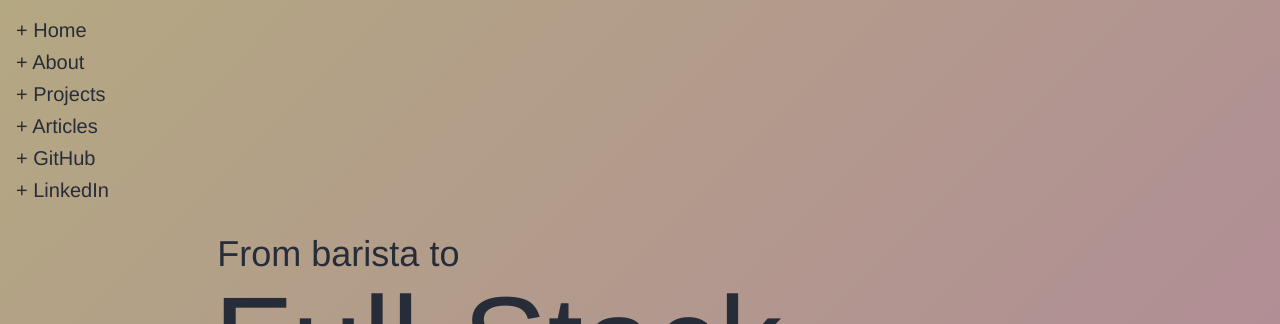
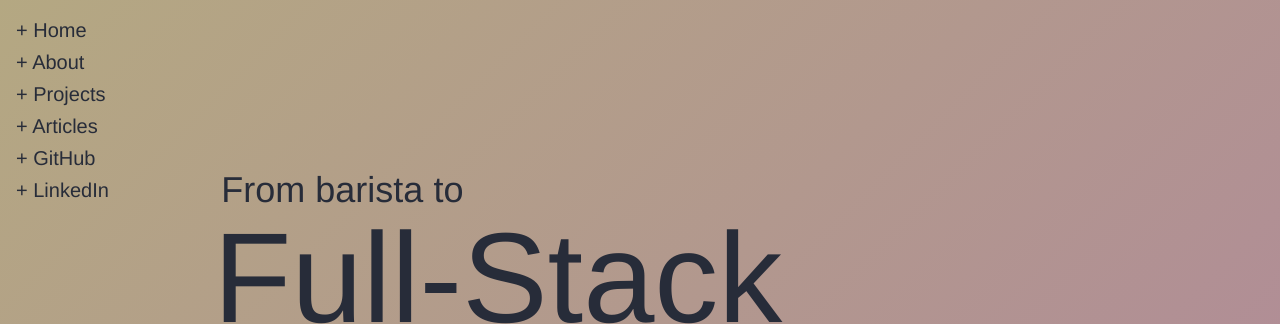
Before and after one commit to samanthacabrera/portfolio, a React (Vite) app: page / in a window 1280 px wide. Shown: the top 324 px of the page. Built offline with nearby package versions, Linux system fonts and the light colour scheme; no server answers.

Commit message:
centered text on small devices

```diff
--- a/src/pages/homepage/Blog.jsx
+++ b/src/pages/homepage/Blog.jsx
@@ -49,7 +49,7 @@ function Blog() {
 
     return (
         <FadeInSection>
-            <div id="blog" className="container space-y-10 md:space-y-20">
+            <div id="blog" className="container space-y-10 sm:space-y-20 text-center sm:text-left">
                 <h2 className="sub-heading">Articles</h2>
                 <p>Here, you'll find my collection of articles ranging from tutorials to histories of various technologies.</p>
                 {displayBlogs()}
--- a/src/pages/homepage/Hero.jsx
+++ b/src/pages/homepage/Hero.jsx
@@ -1,18 +1,17 @@
 import React from "react";
-
 
 function Hero() {
   return (
-    <div className="flex flex-col justify-center w-screen h-screen space-y-1 overflow-wrap">
-
-      <p className="text-2xl sm:text-4xl pl-1">From <span className="hover:text-slate-100 hover:text-opacity-50 duration-500">barista</span> to</p>
+    <div className="flex flex-col justify-center items-center md:items-start w-full h-screen space-y-1 text-center sm:text-left">
+      <p className="text-2xl sm:text-4xl pl-2">
+        From <span className="hover:text-slate-100 hover:text-opacity-50 duration-500">barista</span> to
+      </p>
       <p className="text-7xl sm:text-9xl">
         Full-Stack
         <span className="block hover:text-slate-100 hover:text-opacity-50 duration-500">
           Software Engineer
         </span>
       </p>
-
       <p className="text-base sm:text-xl animate-pulseUpDown">
         scroll to read about my journey &#8595;&#8595;&#8595;&#8595;&#8595;
       </p>
--- a/src/pages/homepage/Intro.jsx
+++ b/src/pages/homepage/Intro.jsx
@@ -7,7 +7,7 @@ function Intro() {
 
   return (
     <FadeInSection>
-      <div id="intro" className="flex flex-col pt-0 space-y-10">
+      <div id="intro" className="flex flex-col pt-0 space-y-10 text-center sm:text-left">
 
       <img src="/me.png" alt="Me at Newport Beach, CA" className="" />
       <p>Hi, my name is Sam.</p>
--- a/src/pages/homepage/ProjectsList.jsx
+++ b/src/pages/homepage/ProjectsList.jsx
@@ -7,7 +7,7 @@ import FadeInSection from "../../utils/FadeIn";
 const Projects = () => {
     return (
         <FadeInSection>
-        <div id="projects" className="container space-y-10 md:space-y-20">
+        <div id="projects" className="container space-y-10 sm:space-y-20 text-center sm:text-left">
             <h2 className="sub-heading">Projects</h2>
             <p className="">Below is a collection of my professional and personal web dev projects. If you have any questions about them don't hesitate to contact me and I can provide more information.</p>
             <div className="grid grid-cols-1 lg:grid-cols-2 gap-8 ">
--- a/src/pages/homepage/Skills.jsx
+++ b/src/pages/homepage/Skills.jsx
@@ -34,7 +34,7 @@ function Skills() {
 
   return (
     <FadeInSection>
-    <div className="container space-y-10">
+    <div className="container space-y-10 text-center sm:text-left">
       <h2 className="sub-heading">Skillset</h2>
 
       <p>With a strong foundation in both front-end and back-end development, I leverage a diverse set of tools and technologies to build efficient, scalable, and user-friendly web applications. Below is  a comprehensive list of tools I use daily in my projects: </p>
--- a/src/pages/projectpage/ProjectPage.jsx
+++ b/src/pages/projectpage/ProjectPage.jsx
@@ -20,7 +20,7 @@ const ProjectPage = () => {
     }
 
     return (
-        <div className="flex flex-col items-center min-h-screen p-8 md:ml-16">
+        <div className="flex flex-col items-center min-h-screen p-8 sm:ml-16 text-center sm:text-left">
             {/* Header */}
             <header className="w-full max-w-4xl mt-8 space-y-4">
                 <h1 className="text-5xl lg:text-7xl">{project.title || "Untitled Project"}</h1>
@@ -38,7 +38,7 @@ const ProjectPage = () => {
             </header>
 
             {/* Toggle Buttons */}
-            <nav className="w-full max-w-4xl my-8 flex flex-wrap justify-start space-x-4">
+            <nav className="w-full max-w-4xl my-8 flex flex-col sm:flex-row justify-center sm:justify-start items-center sm:items-start space-y-4 sm:space-y-0 sm:space-x-4">
                 {['overview', 'insights', 'timeline', 'gallery', 'walkthrough'].map((section) => (
                     <button
                         key={section}
@@ -93,7 +93,6 @@ const ProjectPage = () => {
                         </div>
                     </section>
                 )}
-
 
                 {/* Insights Section */}
                 {activeSection === 'insights' && (
--- a/src/styles/index.css
+++ b/src/styles/index.css
@@ -12,7 +12,6 @@ html {
   -webkit-font-smoothing: antialiased;
   -moz-osx-font-smoothing: grayscale;
   color: #272c39;
-  text-align: left;
 }
 
 .scramble:hover {
```
Lines whose indentation alone changed are shown as unchanged.
